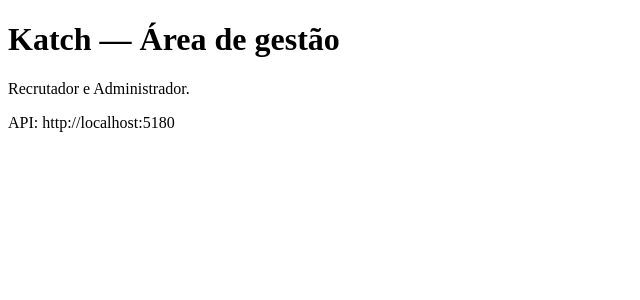
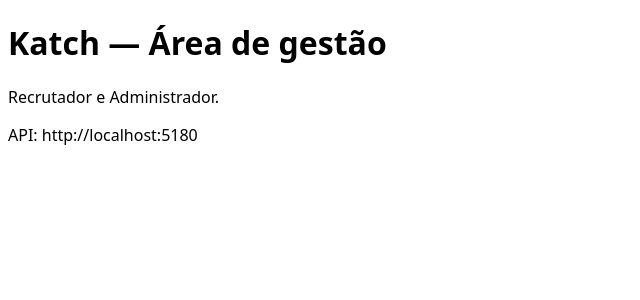
Before and after one commit to katch-lds/katch-frontend-web, a React (Vite) app: page / in a window 1280 px wide. Shown: the top 300 px of the page, without its empty margins (0-640 px from the left). Built offline with nearby package versions, Linux system fonts and the light colour scheme.

Commit message:
[I122] style(web): tipo de letra sans-serif unico para toda a aplicacao

```diff
--- /dev/null
+++ b/src/index.css
@@ -0,0 +1,20 @@
+/* Tipo de letra único da aplicação: sans-serif do sistema, também nos controlos de formulário, que por omissão não
+   herdam a fonte do texto. */
+:root {
+  font-family:
+    system-ui,
+    -apple-system,
+    'Segoe UI',
+    Roboto,
+    'Helvetica Neue',
+    Arial,
+    sans-serif;
+}
+
+body,
+button,
+input,
+select,
+textarea {
+  font-family: inherit;
+}
--- a/src/main.tsx
+++ b/src/main.tsx
@@ -1,6 +1,7 @@
 import { StrictMode } from 'react';
 import { createRoot } from 'react-dom/client';
 import App from './App';
+import './index.css';
 
 const root = document.getElementById('root');
 if (root) {
--- a/src/pages/recruiter.css
+++ b/src/pages/recruiter.css
@@ -1,7 +1,6 @@
 /* Ecrãs W21 a W23 do protótipo v02, sem deslocamento horizontal entre 1280 e 1920 píxeis (RNF012). */
 .recruiter-page {
   padding: 24px 32px;
-  font-family: system-ui, sans-serif;
   color: #1f2937;
 }
 
@@ -187,5 +186,4 @@
 .composer textarea {
   flex: 1;
   resize: none;
-  font: inherit;
 }
```
